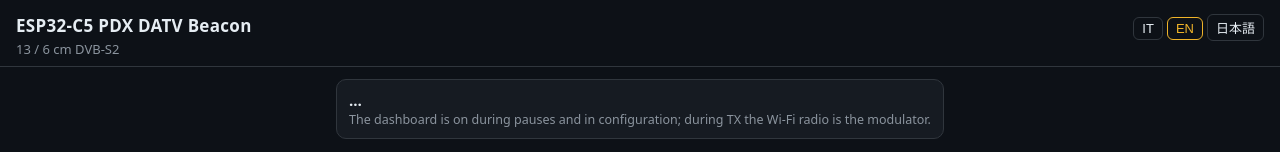
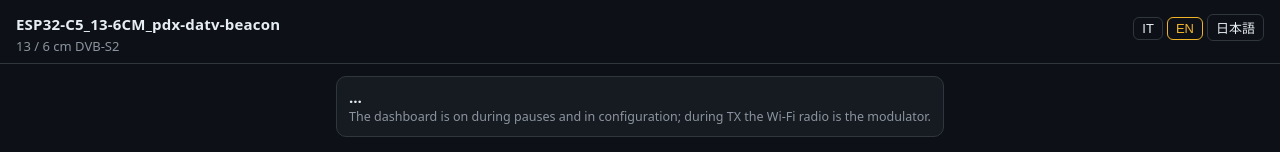
Before and after one commit to Photoluis/ESP32-C5_13-6CM_pdx-datv-beacon, a plain HTML site: page firmware/main/web/index.html in a window 1280 px wide. Shown: the top 152 px of the page. Drawn offline with Linux system fonts and the light colour scheme; no server answers.

Commit message:
Dashboard: titolo ESP32-C5_13-6CM_pdx-datv-beacon

```diff
--- a/firmware/main/web/index.html
+++ b/firmware/main/web/index.html
@@ -3,13 +3,13 @@
 <head>
 <meta charset="utf-8">
 <meta name="viewport" content="width=device-width,initial-scale=1">
-<title>ESP32-C5 PDX DATV Beacon</title>
+<title>ESP32-C5_13-6CM_pdx-datv-beacon</title>
 <style>
 :root{--bg:#0d1117;--card:#161b22;--line:#30363d;--fg:#e6edf3;--mut:#8b949e;--acc:#f0b429;--red:#e5534b;--blue:#539bf5;--grn:#57ab5a}
 *{box-sizing:border-box}
 body{margin:0;background:var(--bg);color:var(--fg);font:15px/1.4 system-ui,-apple-system,"Segoe UI",sans-serif}
 header{padding:14px 16px 8px;border-bottom:1px solid var(--line)}
-h1{font-size:17px;margin:0;letter-spacing:.3px}
+h1{font-size:15px;margin:0;letter-spacing:.2px;overflow-wrap:anywhere;min-width:0}
 .sub{color:var(--mut);font-size:13px;margin-top:2px}
 .lang{float:right}
 .lang button{background:none;border:1px solid var(--line);color:var(--fg);border-radius:6px;padding:3px 8px;margin-left:4px;font-size:13px}
@@ -43,7 +43,7 @@ table.pins td:last-child{text-align:right;font-weight:600}.pins .r{color:var(--r
 <body>
 <header>
   <div class="lang"><button data-l="it">IT</button><button data-l="en">EN</button><button data-l="ja">日本語</button></div>
-  <h1>ESP32-C5 PDX DATV Beacon</h1>
+  <h1>ESP32-C5_13-6CM_pdx-datv-beacon</h1>
   <div class="sub" id="fw">13 / 6 cm DVB-S2</div>
 </header>
 <main>
```
